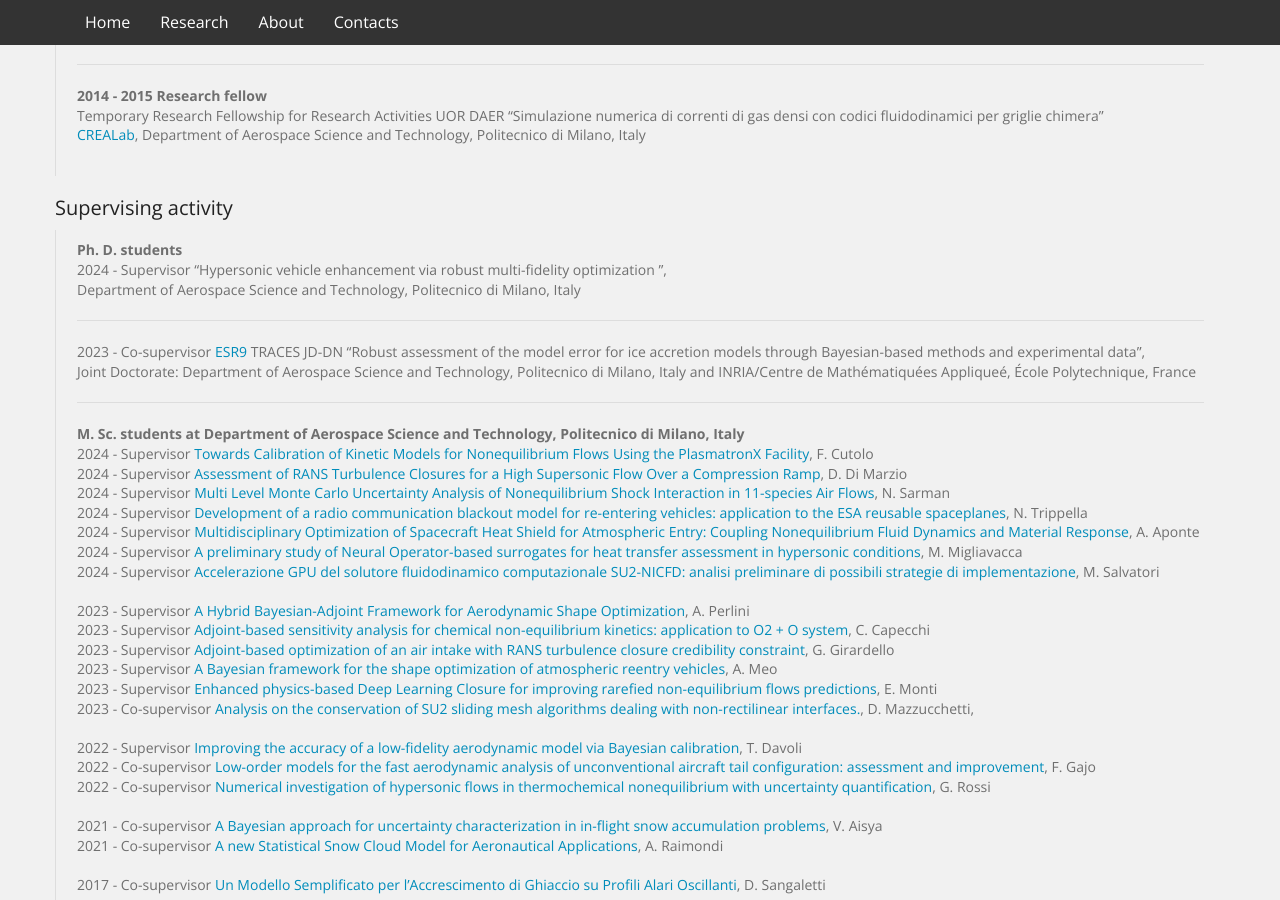
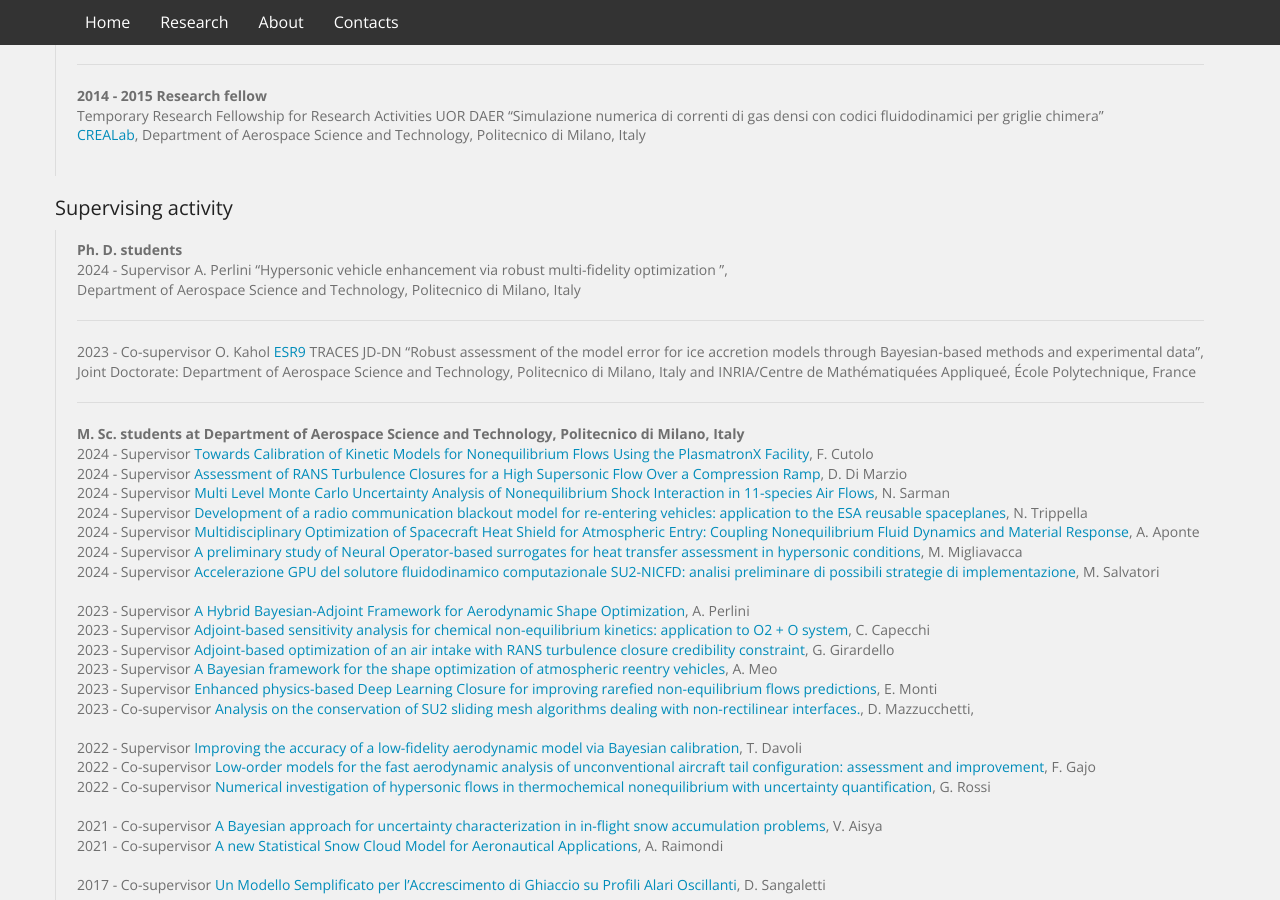
Before and after one commit to LaSerpe/LaSerpe.github.io, a Jekyll site: the page built from index.html, in a window 1280 px wide and 900 px high, scrolled down 2370 px. Built offline with Jekyll 4.4.1, drawn with Linux system fonts in a browser that asks for light colours; nearby versions of some CDN libraries; library files that are not in the unit come from our copies.

Commit message:
correction

```diff
--- a/index.html
+++ b/index.html
@@ -160,11 +160,11 @@ layout: default
 
 			    <dl>
 			      <dt><b>Ph. D. students</b></dt>
-			      <dd>2024 - Supervisor <a href="https://www.aero.polimi.it/it/personale/alberto.perlini"></a> “Hypersonic vehicle enhancement via robust multi-fidelity optimization ”, <br>
+			      <dd>2024 - Supervisor A. Perlini <a href="https://www.aero.polimi.it/it/personale/alberto.perlini"></a> “Hypersonic vehicle enhancement via robust multi-fidelity optimization ”, <br>
 			      Department of Aerospace Science and Technology, Politecnico di Milano, Italy
 			        <hr>
 			      </dd>
-			      <dd>2023 - Co-supervisor <a href="https://traces-project.eu/research-projects/dr9/">ESR9</a> TRACES JD-DN “Robust assessment of the model error for ice accretion models through Bayesian-based methods and experimental data”, <br>
+			      <dd>2023 - Co-supervisor O. Kahol <a href="https://traces-project.eu/research-projects/dr9/">ESR9</a> TRACES JD-DN “Robust assessment of the model error for ice accretion models through Bayesian-based methods and experimental data”, <br>
 			      Joint Doctorate: Department of Aerospace Science and Technology, Politecnico di Milano, Italy and INRIA/Centre de Mathématiquées Appliqueé, École Polytechnique, France
 			        <hr>
 			      </dd>
```
